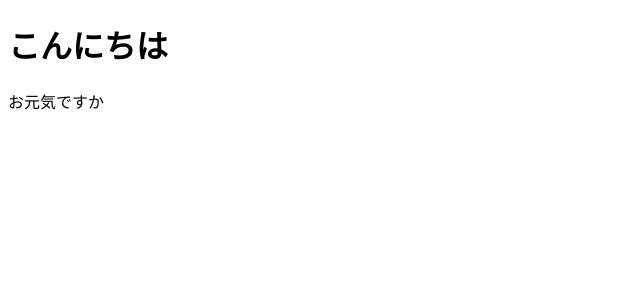
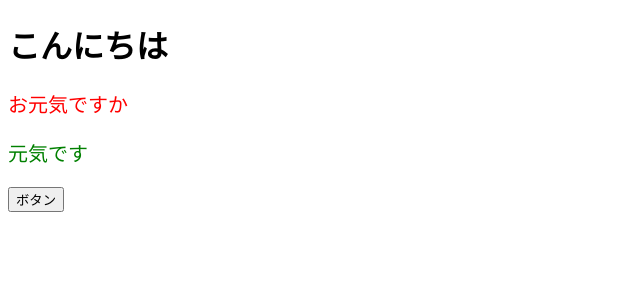
Before and after one commit to horii203/react_lesson, a React (Create React App) app: page / in a window 1280 px wide. Shown: the top 300 px of the page, without its empty margins (0-640 px from the left). Built offline with nearby package versions, Linux system fonts and the light colour scheme.

Commit message:
コンポーネント化

```diff
--- /dev/null
+++ b/src/App.tsx
@@ -0,0 +1,18 @@
+import React, { FC } from "react";
+import ColorfulMessage from "./components/ColorfulMessage.tsx"; // .tsxの拡張子は不要です
+
+export const App: FC = () => {
+  const onClickButton = () => alert('alert');
+  return (
+    <>
+      <h1>こんにちは</h1>
+      <ColorfulMessage color='red'>お元気ですか</ColorfulMessage>
+      <ColorfulMessage color='green'>元気です</ColorfulMessage>
+
+      {/* タグの中にJSが書ける {}のなかにJSを書く */}
+      <button onClick={onClickButton}>ボタン</button>
+    </>
+  );
+};
+
+export default App;
--- /dev/null
+++ b/src/components/ColorfulMessage.tsx
@@ -0,0 +1,20 @@
+import React, { FC, ReactNode } from "react";
+
+interface ColorfulMessageProps {
+  color: string;
+  children: ReactNode;
+}
+
+const ColorfulMessage: FC<ColorfulMessageProps> = (props) => {
+  const contentStyle: React.CSSProperties = {
+    color: props.color,
+    fontSize: '20px',
+  };
+
+  return (
+    // children ColorfulMessageタグで囲われた部分を取得
+    <p style={contentStyle}>{props.children}</p>
+  );
+};
+
+export default ColorfulMessage;
--- a/src/index.tsx
+++ b/src/index.tsx
@@ -1,18 +1,12 @@
 import React, { StrictMode } from "react";
 import { createRoot } from "react-dom/client";
+// コンポーネント読み込み
+import { App } from "./App.tsx";
 
+// ↓定型文
 const rootElement = document.getElementById("root");
 if (!rootElement) throw new Error("Root element not found");
 const root = createRoot(rootElement);
-
-const App: React.FC = () => {
-  return (
-    <div>
-      <h1>こんにちは</h1>
-      <p>お元気ですか</p>
-    </div>
-  );
-};
 
 root.render(
   <StrictMode>
```
Also changed, not shown: 1 other file (tests, documents, lock files or other folders).
